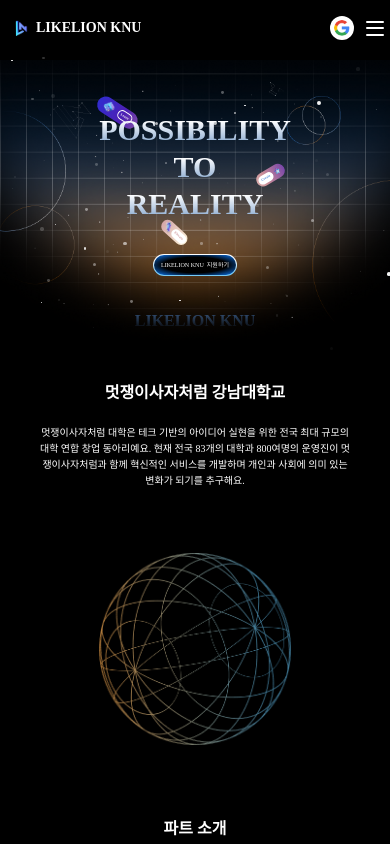
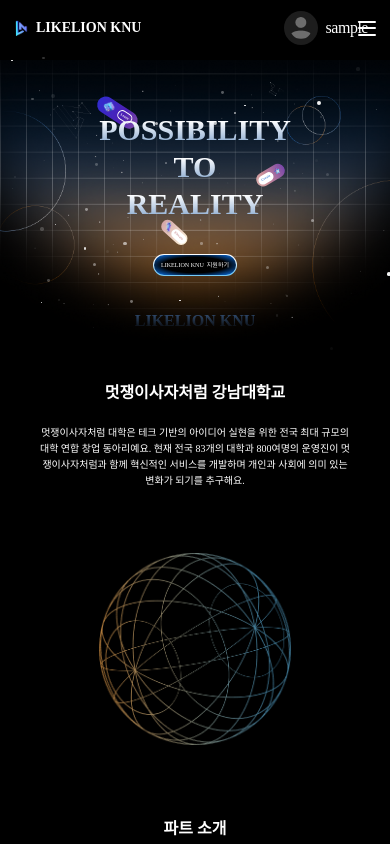
Before and after one commit to likelionknu/apply-page-client, a React (Vite) app: page /main in a window 390 px wide. Shown: the top 844 px of the page. Built offline with nearby package versions, Linux system fonts and the light colour scheme; no server answers; sample sign-in values are in the browser's storage; a web font is replaced by a local one.

Commit message:
모바일 헤더 로그인 분기 처리

```diff
--- a/src/shared/components/Header.tsx
+++ b/src/shared/components/Header.tsx
@@ -43,6 +43,7 @@ function Header({ isMain }: HeaderProps) {
         {/* 모바일 */}
         {isMobile && (
           <MobileNav
+            isLogin={isLogin}
             isMain={isMain}
             isPartPage={isPartPage}
             onLogin={GoogleLogin}
--- a/src/shared/components/header/MobileNav.tsx
+++ b/src/shared/components/header/MobileNav.tsx
@@ -1,15 +1,17 @@
 import { useState } from "react";
-import { Link, NavLink } from "react-router-dom";
+import { Link, NavLink, useNavigate } from "react-router-dom";
 import GoogleImg from "@shared/assets/google.png";
+import UserImg from "@shared/assets/user.png";
 import type { NavProps } from "@shared/types/NavProps";
 import { GetNavActiveClass } from "@shared/utils/GetNavActiveClass";
-// import GoogleLogin from "./GoogleLogin";
 
 const ToggleBar = () => (
   <div className="h-0.5 w-4.5 rounded-[20px] bg-white"></div>
 );
 
-function MobileNav({ isMain, isPartPage, onLogin }: NavProps) {
+function MobileNav({ isLogin, isMain, isPartPage, onLogin }: NavProps) {
+  const navigate = useNavigate();
+  const name = sessionStorage.getItem("userName");
   const [isShow, setIsShow] = useState<boolean>(false);
 
   const hasToken = sessionStorage.getItem("accessToken");
@@ -19,12 +21,29 @@ function MobileNav({ isMain, isPartPage, onLogin }: NavProps) {
   return (
     <div className="flex items-center gap-[19.2px]">
       <div className="flex items-center gap-3">
+        {isLogin ? (
+          <div
+            className="flex cursor-pointer items-center gap-2"
+            onClick={() => navigate("/my")}
+          >
+            <img
+              src={UserImg}
+              alt="유저"
+              className="rounded-[50%] bg-[#1d1d1d] p-1.5"
+            />
+            <span className="text-[16px] leading-140 font-medium tracking-[-0.03em]">
+              {name}
+            </span>
+          </div>
+        ) : (
           <img
             src={GoogleImg}
             alt="google"
             className="w-6 cursor-pointer rounded-[50%] bg-white p-1"
             onClick={onLogin}
           />
+        )}
+
         <div
           className="mr-1.5 flex cursor-pointer flex-col gap-[4.5px]"
           onClick={() => setIsShow((prev) => !prev)}
```
Lines whose indentation alone changed are shown as unchanged.
